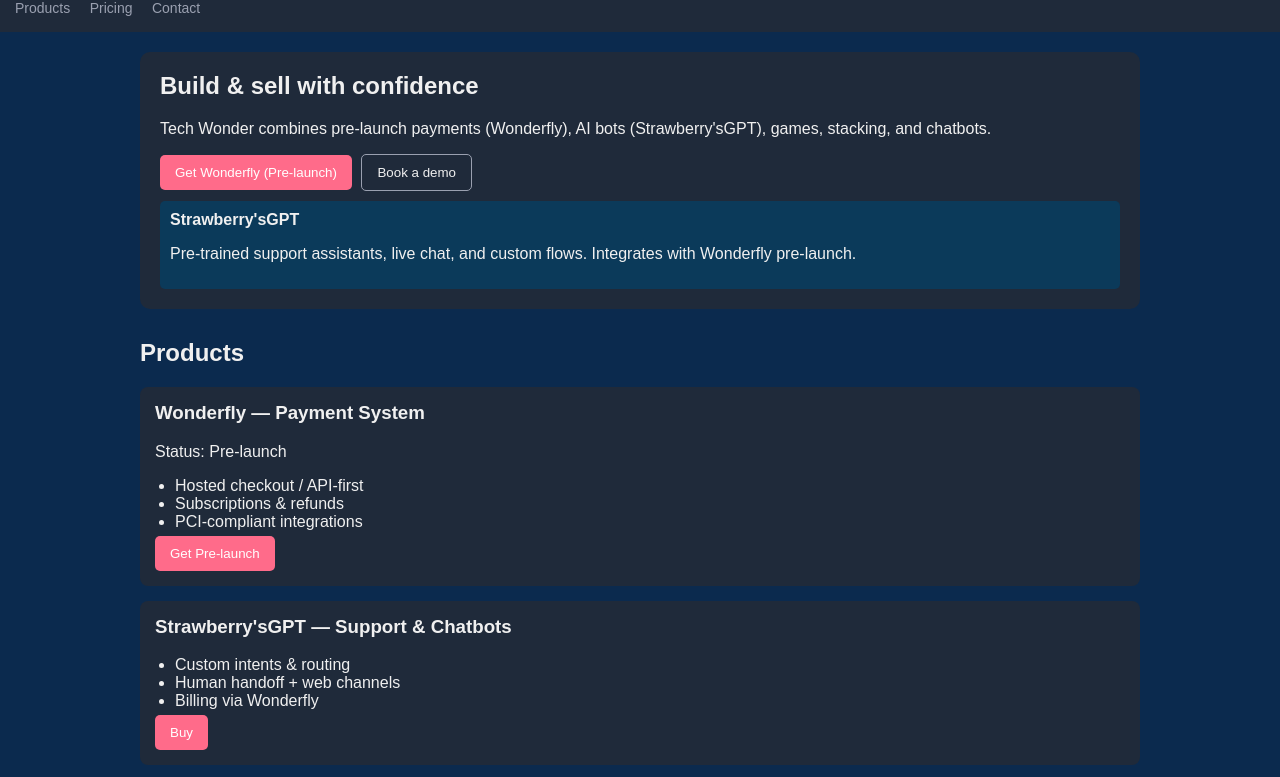
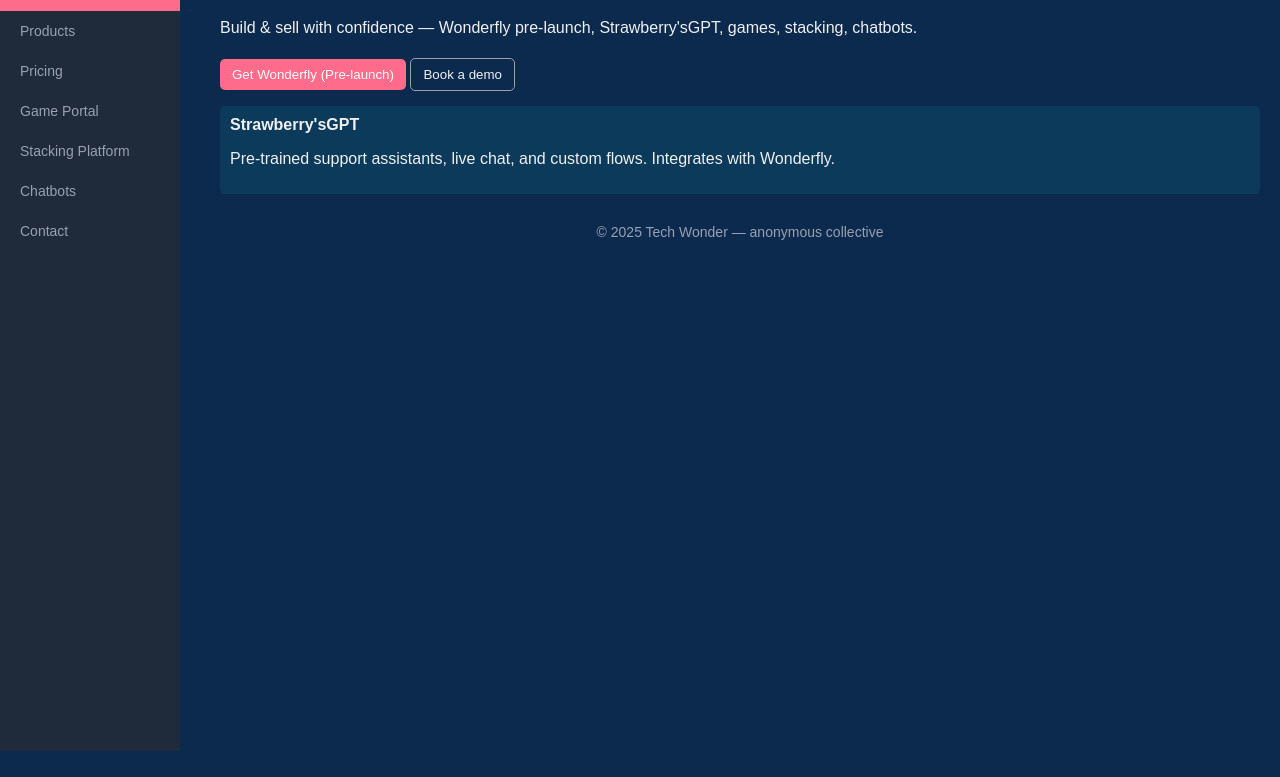
Before and after one commit to Golsfisch/Satos, a plain HTML site: page index.html in a window 1280 px wide. Shown: the part 49-826 px from the top of the page. After the commit the page ends 800 px from the top, so only its background shows below. Drawn offline with Linux system fonts and the light colour scheme.

Commit message:
Update index.html

```diff
--- a/index.html
+++ b/index.html
@@ -3,74 +3,96 @@
 <head>
 <meta charset="UTF-8">
 <meta name="viewport" content="width=device-width, initial-scale=1.0">
-<title>Tech Wonder — Wonderfly, Strawberry'sGPT, Game Portal, Stacking, Chatbot</title>
+<title>Tech Wonder — Classic 7-Page Layout</title>
 <style>
-/* Classic CSS - no variables */
+/* Body & Layout */
 body {
-    margin: 0;
+    margin:0;
     font-family: Arial, sans-serif;
-    background-color: #0b2a4e;
-    color: #f0f0f0;
+    background-color:#0b2a4e;
+    color:#f0f0f0;
 }
-a {color: #9aa0b0; text-decoration: none;}
-a:hover {color: #ff6b8a;}
-header, footer {background-color: #1f2a3a; padding: 15px;}
-header a.brand {font-weight: bold; font-size: 20px;}
-nav {margin-top:10px;}
-nav a {margin-right: 15px; font-size: 14px;}
-.container {width: 90%; max-width: 1000px; margin: 20px auto;}
-.hero, .products, .pricing {margin-bottom: 30px;}
-.hero {padding: 20px; background-color: #1f2a3a; border-radius: 10px;}
-.hero h1 {margin-top: 0;}
-.button {padding: 10px 15px; border:none; border-radius:5px; cursor:pointer; margin-right:5px;}
-.primary {background-color:#ff6b8a; color:white;}
-.ghost {background-color:transparent; border:1px solid #9aa0b0; color:#f0f0f0;}
-.card {background-color: #1f2a3a; padding:15px; border-radius:8px; margin-bottom:15px;}
-.card h3 {margin-top:0;}
-ul {padding-left:20px; margin:5px 0;}
-footer {text-align:center; color:#9aa0b0; font-size:14px; margin-top:20px;}
-.dark-toggle {float:right; cursor:pointer; padding:5px 10px; border:1px solid #9aa0b0; border-radius:5px; background-color:#1f2a3a;}
-@media (max-width:600px){.hero, .card {padding:10px;}}
+#sidebar {
+    position: fixed;
+    left:0; top:0; bottom:0;
+    width:180px;
+    background:#1f2a3a;
+    padding-top:20px;
+    display:flex;
+    flex-direction:column;
+}
+#sidebar button {
+    background:none;
+    border:none;
+    color:#9aa0b0;
+    padding:12px 20px;
+    text-align:left;
+    cursor:pointer;
+    font-size:14px;
+}
+#sidebar button:hover, #sidebar button.active {
+    background:#ff6b8a;
+    color:white;
+}
+.content {
+    margin-left:200px;
+    padding:20px;
+}
+section.page {
+    display:none;
+}
+section.page.active {
+    display:block;
+}
+h1,h2,h3 {margin-top:0;}
+.button {padding:8px 12px; border-radius:5px; border:none; cursor:pointer; margin-top:5px;}
+.primary {background:#ff6b8a; color:white;}
+.ghost {background:transparent; border:1px solid #9aa0b0; color:#f0f0f0;}
+footer {margin-top:30px; text-align:center; font-size:14px; color:#9aa0b0;}
+@media(max-width:600px){
+    #sidebar {position:relative;width:100%;display:flex;flex-direction:row;}
+    .content {margin-left:0;}
+}
 </style>
 </head>
-<body id="body">
+<body>
 
-<header>
-    <a href="#" class="brand">Tech Wonder</a>
-    <span class="dark-toggle" id="toggleTheme">Toggle Mode</span>
-    <nav>
-        <a href="#products">Products</a>
-        <a href="#pricing">Pricing</a>
-        <a href="#contact">Contact</a>
-    </nav>
-</header>
+<div id="sidebar">
+    <button class="tab-btn active" data-page="home">Home</button>
+    <button class="tab-btn" data-page="products">Products</button>
+    <button class="tab-btn" data-page="pricing">Pricing</button>
+    <button class="tab-btn" data-page="game">Game Portal</button>
+    <button class="tab-btn" data-page="stacking">Stacking Platform</button>
+    <button class="tab-btn" data-page="chatbots">Chatbots</button>
+    <button class="tab-btn" data-page="contact">Contact</button>
+</div>
 
-<div class="container">
+<div class="content">
 
-<section class="hero">
-    <h1>Build & sell with confidence</h1>
-    <p>Tech Wonder combines pre-launch payments (Wonderfly), AI bots (Strawberry'sGPT), games, stacking, and chatbots.</p>
-    <button class="button primary" onclick="alert('Wonderfly Pre-launch! Payment system in work.')">Get Wonderfly (Pre-launch)</button>
-    <button class="button ghost" onclick="alert('Contact us for a demo.')">Book a demo</button>
-    <div style="margin-top:10px; padding:10px; background:#0b3a5a; border-radius:5px;">
+<section id="home" class="page active">
+    <h1>Welcome to Tech Wonder</h1>
+    <p>Build & sell with confidence — Wonderfly pre-launch, Strawberry'sGPT, games, stacking, chatbots.</p>
+    <button class="button primary" onclick="alert('Wonderfly Pre-launch!')">Get Wonderfly (Pre-launch)</button>
+    <button class="button ghost" onclick="alert('Contact us for demo')">Book a demo</button>
+    <div style="margin-top:15px; background:#0b3a5a; padding:10px; border-radius:5px;">
         <strong>Strawberry'sGPT</strong>
-        <p>Pre-trained support assistants, live chat, and custom flows. Integrates with Wonderfly pre-launch.</p>
+        <p>Pre-trained support assistants, live chat, and custom flows. Integrates with Wonderfly.</p>
     </div>
 </section>
 
-<section id="products" class="products">
+<section id="products" class="page">
     <h2>Products</h2>
-    <div class="card">
+    <div>
         <h3>Wonderfly — Payment System</h3>
         <p>Status: Pre-launch</p>
         <ul>
             <li>Hosted checkout / API-first</li>
             <li>Subscriptions & refunds</li>
-            <li>PCI-compliant integrations</li>
+            <li>PCI-compliant</li>
         </ul>
         <button class="button primary" onclick="alert('Wonderfly Pre-launch!')">Get Pre-launch</button>
     </div>
-    <div class="card">
+    <div>
         <h3>Strawberry'sGPT — Support & Chatbots</h3>
         <ul>
             <li>Custom intents & routing</li>
@@ -79,12 +101,94 @@ footer {text-align:center; color:#9aa0b0; font-size:14px; margin-top:20px;}
         </ul>
         <button class="button primary" onclick="alert('Strawberry\'sGPT purchase coming soon')">Buy</button>
     </div>
-    <div class="card">
-        <h3>Game Portal — Hosted Game Site</h3>
+    <div>
+        <h3>Game Portal</h3>
         <p>Status: In work</p>
         <ul>
             <li>Host HTML5 games</li>
-            <li>In-game purchases via Wonderfly</li>
+            <li>In-game purchases</li>
             <li>Analytics & moderation</li>
         </ul>
-        <button class=
+        <button class="button ghost" onclick="alert('Game Portal in work')">Stay tuned</button>
+    </div>
+    <div>
+        <h3>Stacking Platform</h3>
+        <p>Status: Maybe</p>
+        <ul>
+            <li>Tiered subscriptions & rewards</li>
+            <li>API & embeddable widgets</li>
+            <li>Secure payouts</li>
+        </ul>
+        <button class="button ghost" onclick="alert('Stacking maybe')">Maybe later</button>
+    </div>
+    <div>
+        <h3>Chatbot — Custom AI assistants</h3>
+        <ul>
+            <li>Custom flows & intents</li>
+            <li>Integration with Wonderfly</li>
+            <li>Embeddable widgets</li>
+        </ul>
+        <button class="button primary" onclick="alert('Chatbot coming soon')">Learn more</button>
+    </div>
+</section>
+
+<section id="pricing" class="page">
+    <h2>Pricing</h2>
+    <div>
+        <h3>Starter Plan</h3>
+        <p>$9/month</p>
+        <ul>
+            <li>Basic widgets</li>
+            <li>Up to 10k events/month</li>
+            <li>Email support</li>
+        </ul>
+        <button class="button primary" onclick="alert('Start Starter Plan')">Start</button>
+    </div>
+</section>
+
+<section id="game" class="page">
+    <h2>Game Portal</h2>
+    <p>Status: In work</p>
+    <p>Host HTML5 games, leaderboards, achievements, and wallets integrated with Wonderfly.</p>
+</section>
+
+<section id="stacking" class="page">
+    <h2>Stacking Platform</h2>
+    <p>Status: Maybe</p>
+    <p>Subscription stacking, rewards, tiered access, and community integrations.</p>
+</section>
+
+<section id="chatbots" class="page">
+    <h2>Chatbots</h2>
+    <p>Other AI assistants separate from Strawberry'sGPT. Integrate with websites or apps for support or sales.</p>
+</section>
+
+<section id="contact" class="page">
+    <h2>Contact / Support</h2>
+    <p>Contact us for early access or product questions.</p>
+    <button class="button primary" onclick="alert('Contact form coming soon')">Contact</button>
+</section>
+
+<footer>
+<p>© <span id="year"></span> Tech Wonder — anonymous collective</p>
+</footer>
+
+<script>
+// Minimal JS for tab navigation
+document.getElementById('year').textContent = new Date().getFullYear();
+var tabs = document.querySelectorAll('.tab-btn');
+var pages = document.querySelectorAll('section.page');
+
+tabs.forEach(function(tab){
+    tab.addEventListener('click', function(){
+        tabs.forEach(t => t.classList.remove('active'));
+        tab.classList.add('active');
+        var page = tab.getAttribute('data-page');
+        pages.forEach(p => p.classList.remove('active'));
+        document.getElementById(page).classList.add('active');
+    });
+});
+</script>
+
+</body>
+</html>
```
